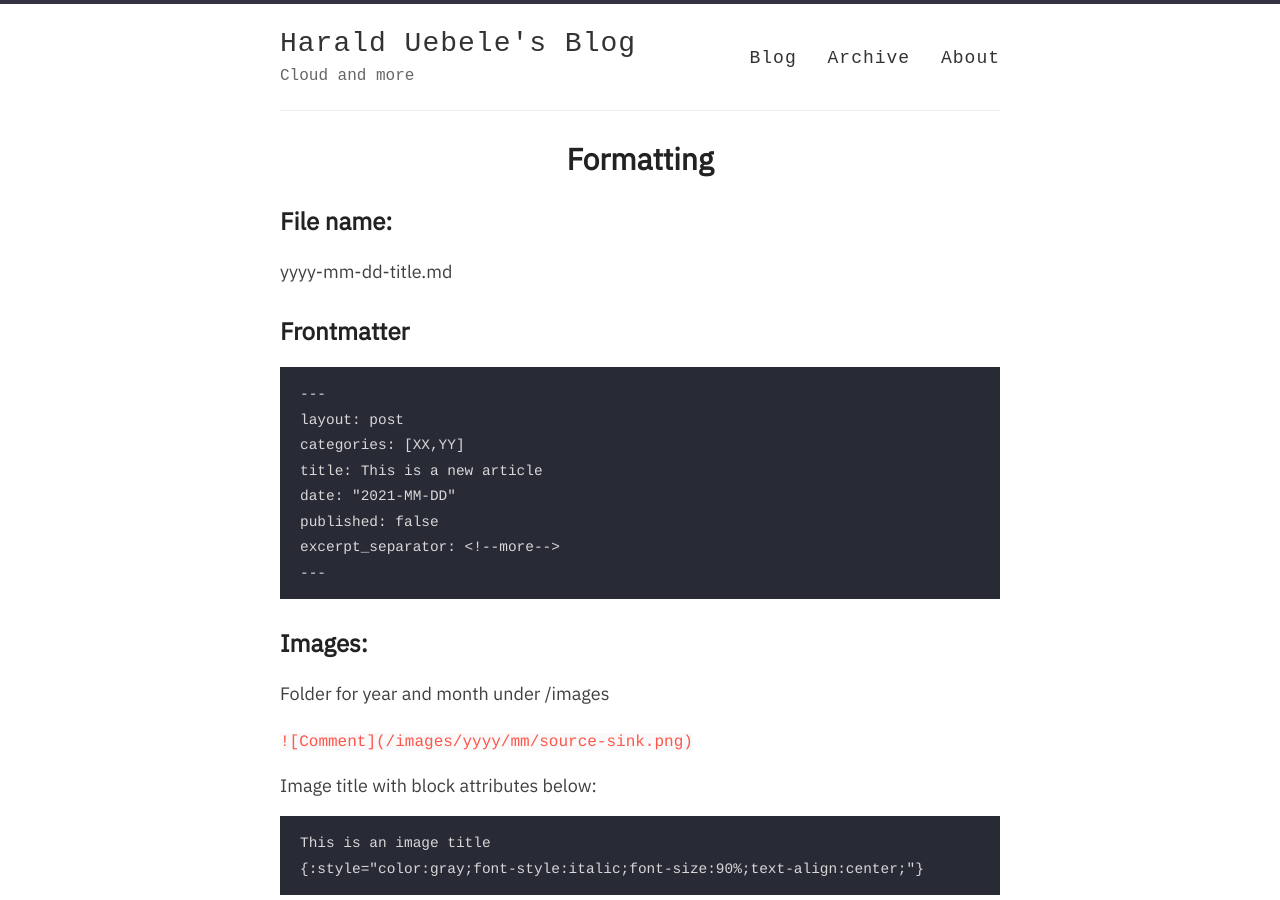
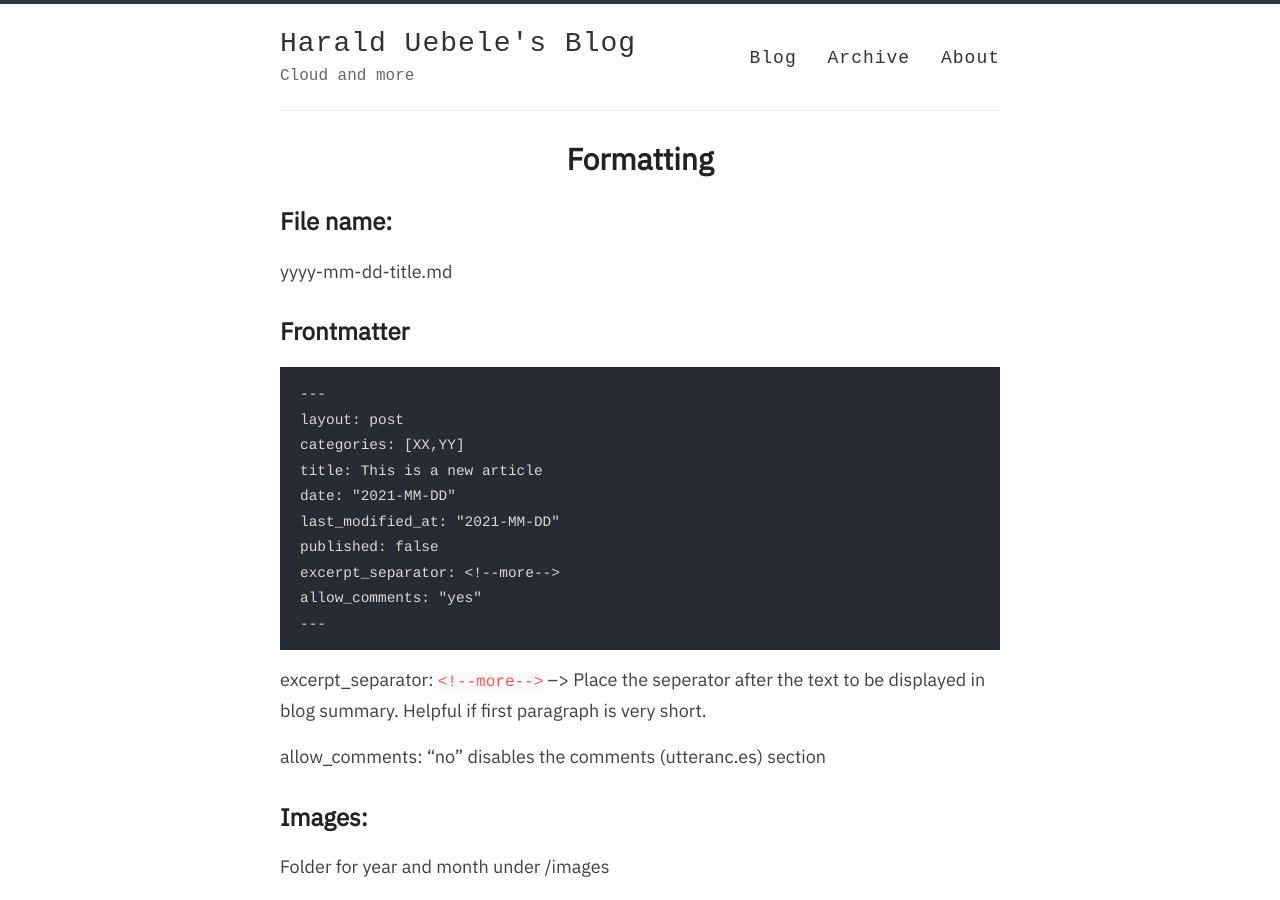
Before and after one commit to HaraldUebele/HaraldUebele.github.io, a Jekyll site: the page built from _pages/Formatierung.md, in a window 1280 px wide and 900 px high. Built offline with Jekyll 4.4.1, drawn with Linux system fonts in a browser that asks for light colours.

Commit message:
allow disabling of comment section

````diff
--- a/_layouts/post.html
+++ b/_layouts/post.html
@@ -37,6 +37,7 @@
     <p class="text-center"><span class="share-box"></i>Share via</span> <a href="http://twitter.com/share?text={{ page.title }}&url={{site.url}}{{page.url}}" target="_blank">Twitter</i></a></p>
   </div>
 
+  {% unless page.allow_comments == "no" %}
   <div class="entry">
     <h4>Leave a comment</h4>
     <p><font size="-1">Be respectful. No swearing, inflammatory language, spam. <i>I reserve the right to delete inappropriate comments.</i></font></p>
@@ -49,7 +50,7 @@
           async>
     </script>
   </div>
-
+  {% endunless %}
 
   {% include disqus.html %}
 </article>
--- a/_pages/Formatierung.md
+++ b/_pages/Formatierung.md
@@ -16,10 +16,16 @@
 categories: [XX,YY]
 title: This is a new article
 date: "2021-MM-DD"
+last_modified_at: "2021-MM-DD"
 published: false
 excerpt_separator: <!--more-->
+allow_comments: "yes"
 ---
 ```
+
+excerpt_separator: `<!--more-->`  --> Place the seperator after the text to be displayed in blog summary. Helpful if first paragraph is very short.
+
+allow_comments: "no" disables the comments (utteranc.es) section
 
 ## Images:
 
````
Also changed, not shown: _posts/2019/2019-01-27-stuttgart-kubernetes-meetup.md (+1 -0 lines). Lines whose indentation alone changed are shown as unchanged.
